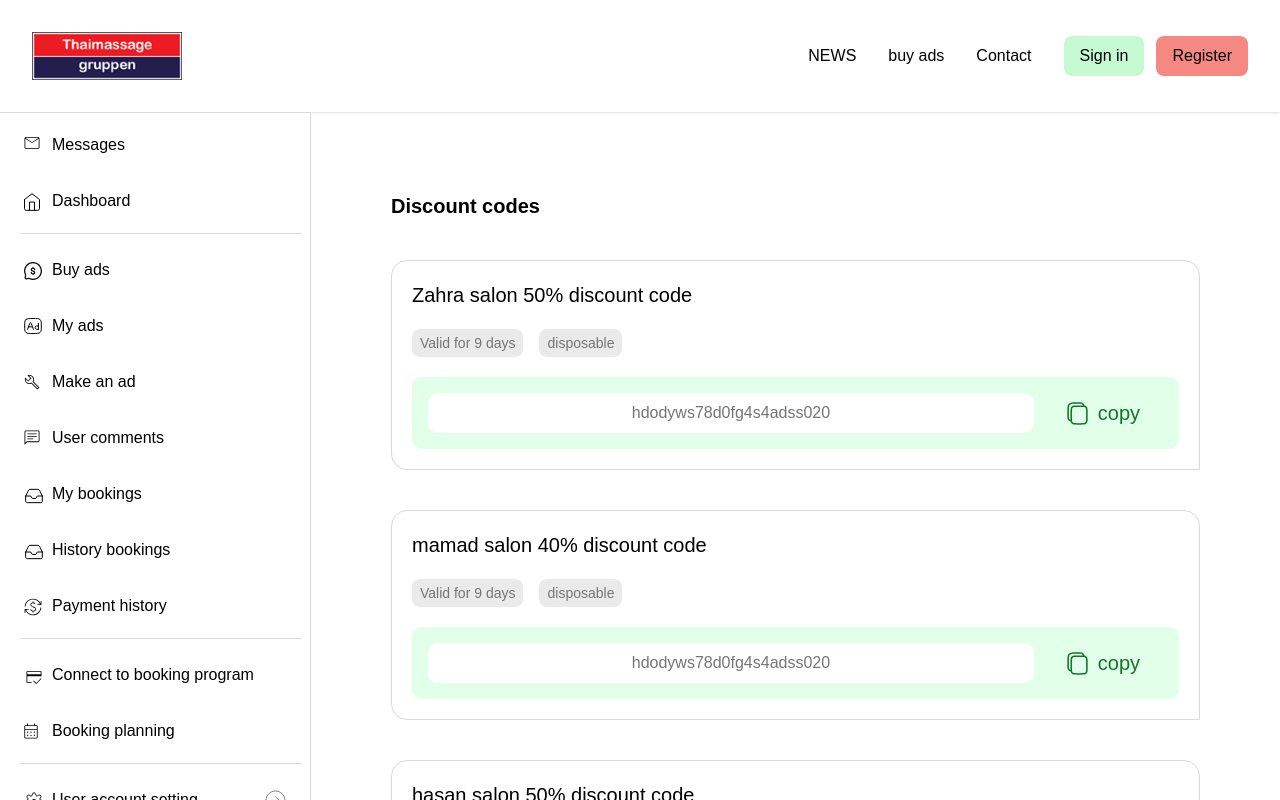
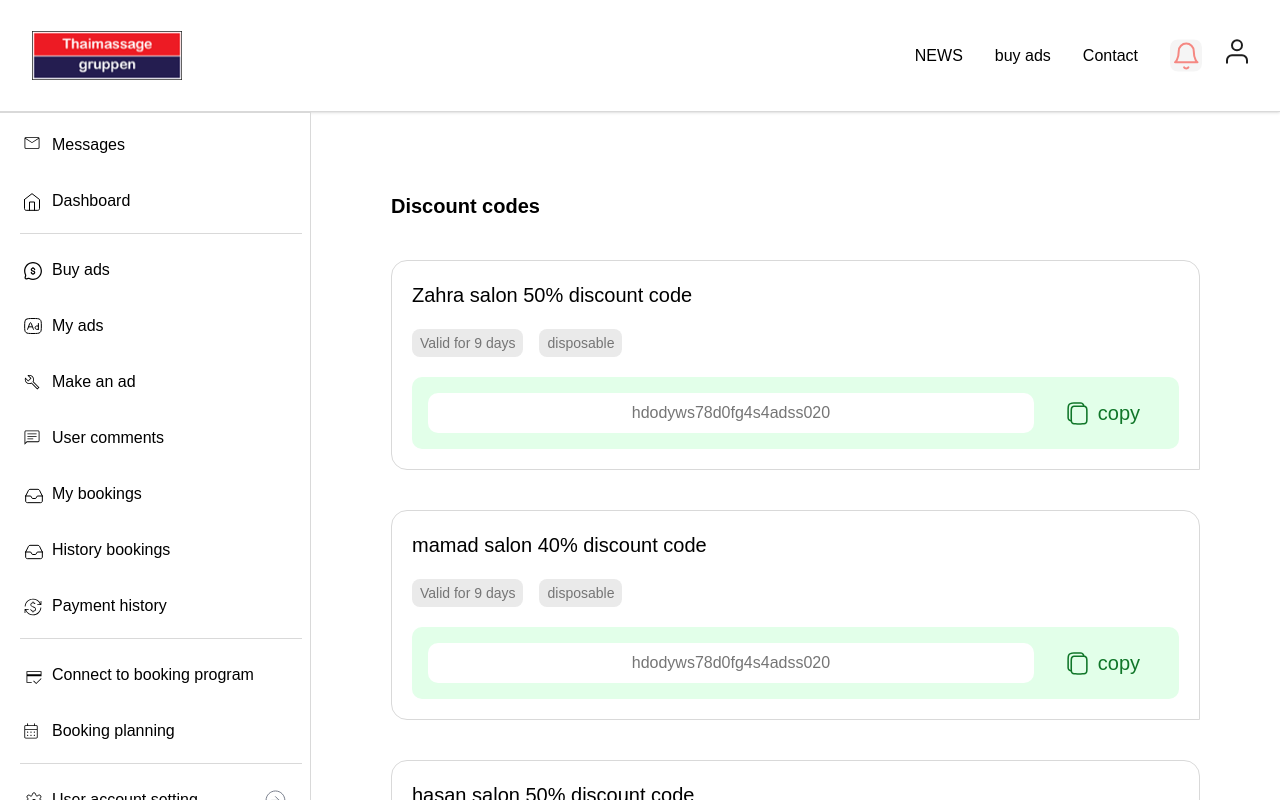
Before and after one commit to aliakbarzn/hooman, a Next.js app: page /en/dashboard/offers in a window 1280 px wide. Shown: the top 800 px of the page. Built offline with nearby package versions, Linux system fonts and the light colour scheme.

Commit message:
fix : UI style and cleaning

```diff
--- a/src/sections/home/header/menu/index.tsx
+++ b/src/sections/home/header/menu/index.tsx
@@ -9,49 +9,32 @@ type IsLogin = {
   isLogin: boolean;
 };
 export default function Menu() {
-  const { isLogin, setIsLogin } = useState(false);
+  const [isLogin, setIsLogin] = useState(true);
   return (
-    <div className="w-full flex justify-between justify-center items-center h-28 px-8 shadow">
+    <div className="w-full flex justify-between items-center h-28 px-8 shadow border-b border-grayC">
       <div>
-        <Link href={"/"}>
-          <Image alt="logo" src={logo} width={150} height={160} />
-        </Link>
+        <Link href={"/"}><Image alt="logo" src={logo} width={150} height={160} /></Link>
       </div>
-      <span className=" sm:hidden w-12">
-        <Bar/>
-      </span>
-      <div className="flex hidden sm:flex sm:block ">
+      <span className=" sm:hidden w-12"><Bar /></span>
+      <div className="flex sm:flex">
         <div className="flex items-center gap-8 mr-8">
-          <div className="cursor-pointer">NEWS</div>
-          <div className="cursor-pointer">buy ads</div>
-          <Link href='/contact'>
-          <div className="cursor-pointer">Contact</div>
-          </Link>
-        </div>
-        <div>
-
+          <Link href='' className="cursor-pointer">NEWS</Link>
+          <Link href='' className="cursor-pointer">buy ads</Link>
+          <Link href='/contact'>Contact</Link>
         </div>
         <div className="flex items-center gap-8 cursor-pointer">
-          {isLogin && (
-            <>
-              <div>
-                <UserIcon />
-              </div>
-              <div>
-                <AlertIcon />
-              </div>
-            </>
-          )}
-          <div>
-            <Link href="/signin">
-              <button className="px-4 rounded-lg mr-3 py-2 bg-greenC-light">
-                Sign in
-              </button>
-            </Link>
-            <Link href="/register">
-              <button className="px-4 rounded-lg py-2 bg-primary">Register</button>
-            </Link>
-          </div>
+          {isLogin
+            ?
+            <div className="flex gap-6">
+              <span><AlertIcon /></span>
+              <Link href='/dashboard'><UserIcon /></Link>
+            </div>
+            :
+            <div>
+              <Link href="/signin" className="px-4 py-3 rounded-lg mr-3 bg-greenC-light">Sign in</Link>
+              <Link href="/register" className="px-4 rounded-lg py-3 bg-primary">Register</Link>
+            </div>
+          }
         </div>
       </div>
     </div>
```
